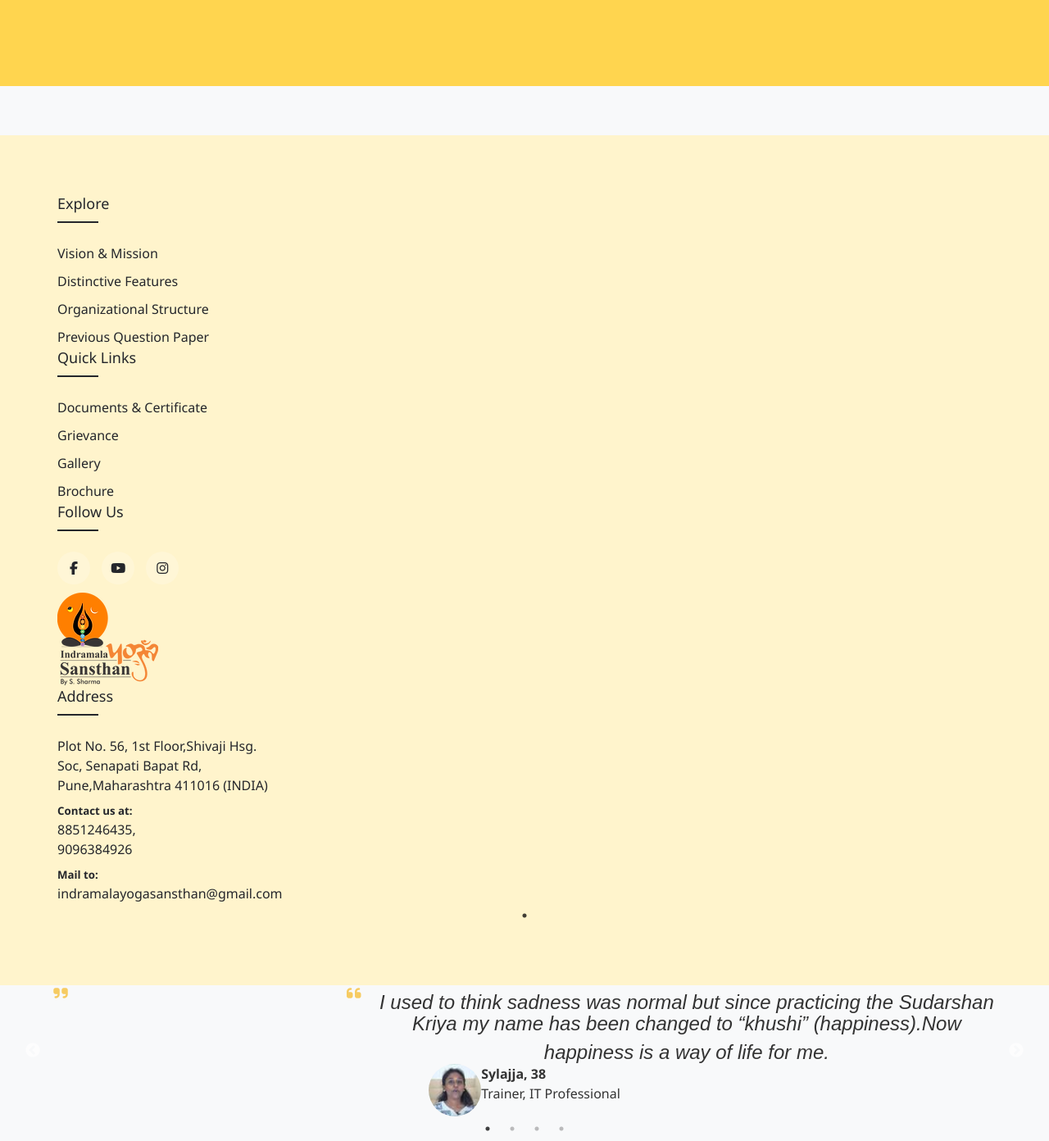
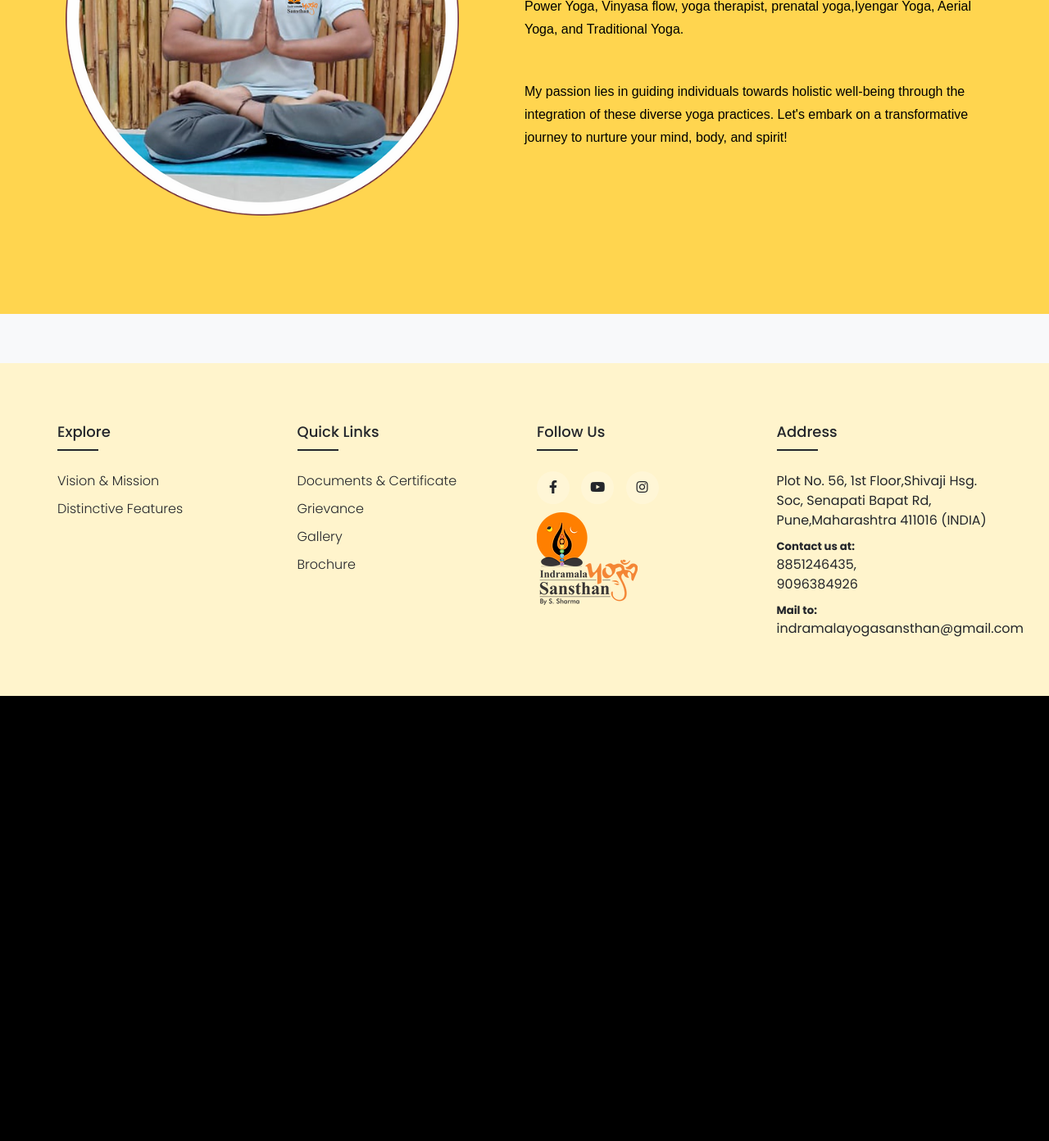
Before and after one commit to erratus/Yogaws, a Python web app: template templates/index.html in a window 1280 px wide. Shown: the part 1395-2787 px from the top of the page at 82% size. After the commit the page ends 2244 px from the top, so only its background shows below. Run offline with Jinja, Linux system fonts and the light colour scheme; the template is opened without the code that fills it, so the values that code supplies are empty; some libraries are stand-ins or nearby versions.

Commit message:
removed carousel and updated home page

```diff
--- a/static/styles/registration.css
+++ b/static/styles/registration.css
@@ -11,6 +11,10 @@
     justify-content: center;
     align-items: center;
 } */
+
+#open-model{
+    color: #ffffff;
+}
 
 .modal-content {
     background-color: #fff;
--- a/static/styles/style.css
+++ b/static/styles/style.css
@@ -58,15 +58,25 @@ body {
 }
 
 .header {
+    position: relative;
     background-color: #fff4cc;
     padding: 1rem 0;
-    text-align: center;
     border-bottom: 2px solid #e0e0e0;
     display: flex;
     justify-content: center;
     align-items: center;
-    gap: 1rem;
 }
+
+
+.auth-link {
+    position: absolute;
+    right: 1rem;
+    font-size: 1rem;
+    color: black;
+    text-decoration: none;
+    margin-right: 45px;
+}
+
 
 .header h1 {
     font-size: 2rem;
@@ -144,13 +154,14 @@ nav {
 }
 
 .hero {
-    background-image: url('https://images.unsplash.com/photo-1507525428034-b723cf961d3e?ixlib=rb-1.2.1&ixid=eyJhcHBfaWQiOjEyMDd9&auto=format&fit=crop&w=1950&q=80');
+    background-image: url("/static/assets/testbg.png");
     background-size: cover;
     background-position: center;
     color: #ffffff;
     text-align: center;
     padding: 10rem 0;
     position: relative;
+    height: 100vh;
 }
 
 .hero::after {
--- a/templates/index.html
+++ b/templates/index.html
@@ -12,7 +12,8 @@
     <body>
         <header class="header">
             <!-- <h1>Indramala Yoga stansta</h1> -->
-        <img src="/static/assets/website_icon.webp" alt="The Art of Living Logo">
+            <a href="#" class="auth-link" id="openModal">register/login</a>
+            <img src="/static/assets/website_icon.webp" alt="Indramala yoga sansthan logo" >
     </header>
     <nav>
         <ul class="nav-links">
@@ -75,9 +76,7 @@
         </ul>
     </nav>
     <section class="hero">
-        <h2>Making Life a Celebration</h2>
-        <p>Fostering well-being through breath, meditation & yoga programs since 1981</p>
-        <a a href="#" class="call-to-action" id="openModal">Find a Solution for...</a>
+        <p>Lorem ipsum dolor sit amet consectetur adipisicing elit. Neque cum in repudiandae quos porro sapiente nostrum consectetur ut, a voluptatem qui dicta labore recusandae, placeat magni aliquam voluptate suscipit laudantium!</p>
     </section>
 
     <section id="hello" class="hello-section">
@@ -143,7 +142,7 @@
                     <input type="submit" name="Submit" class="submit" value="SUBMIT">
                 </div>
 
-                <a href="/templates/success.html" id="alrchk">already logged in?</a>
+                <a href="/templates/success.html" id="alrchk">already have an account?</a>
             </form>
         </div>
     </div>
@@ -156,8 +155,6 @@
                     <ul>
                         <li><a href="/templates/visionNmission.html">Vision & Mission</a></li>
                         <li><a href="#">Distinctive Features</a></li>
-                        <li><a href="#">Organizational Structure</a></li>
-                        <li><a href="#">Previous Question Paper</a></li>
                     </ul>
                 </div>
                 <div class="footer-col">
@@ -189,102 +186,6 @@
             </div>
         </div>
     </footer>
-
-<head>
-    <meta charset="UTF-8">
-    <meta name="viewport" content="width=device-width, initial-scale=1.0">
-    <link rel="stylesheet" href="/static/styles/style.css">
-    <title>Document</title>
-    <link rel="stylesheet" href="https://cdnjs.cloudflare.com/ajax/libs/font-awesome/6.6.0/css/all.min.css" integrity="sha512-Kc323vGBEqzTmouAECnVceyQqyqdsSiqLQISBL29aUW4U/M7pSPA/gEUZQqv1cwx4OnYxTxve5UMg5GT6L4JJg==" crossorigin="anonymous" referrerpolicy="no-referrer" />
-    <link rel="stylesheet" href="https://cdnjs.cloudflare.com/ajax/libs/slick-carousel/1.9.0/slick.css" integrity="sha512-wR4oNhLBHf7smjy0K4oqzdWumd+r5/+6QO/vDda76MW5iug4PT7v86FoEkySIJft3XA0Ae6axhIvHrqwm793Nw==" crossorigin="anonymous" referrerpolicy="no-referrer" />
-    <link rel="stylesheet" href="https://cdnjs.cloudflare.com/ajax/libs/slick-carousel/1.9.0/slick-theme.min.css" integrity="sha512-17EgCFERpgZKcm0j0fEq1YCJuyAWdz9KUtv1EjVuaOz8pDnh/0nZxmU6BBXwaaxqoi9PQXnRWqlcDB027hgv9A==" crossorigin="anonymous" referrerpolicy="no-referrer" />
-<body>
-    <section class="mycarousel">
-        <div class="container">
-            <div class="carousel-item">
-                <p><sup><i class="fa-solid fa-quote-left"></i></sup>I used to think sadness was normal but since practicing the Sudarshan <br> Kriya my name has been changed to “khushi” (happiness).Now<br>happiness is a way of life for me.<sup><i class="fa-solid fa-quote-right"></i></sup></p>
-                <div class="person">
-                    <img src="/static/assets/Sylajja-60x60-f50_50.jpg" alt="">
-                    <ul>
-                        <li>Sylajja, 38</li>
-                        <li>Trainer, IT Professional</li>
-                    </ul>
-                </div>
-            </div>
-            <div class="carousel-item">
-                <p><sup><i class="fa-solid fa-quote-left"></i></sup>I used to think sadness was normal but since practicing the Sudarshan <br> Kriya my name has been changed to “khushi” (happiness).Now<br>happiness is a way of life for me.<sup><i class="fa-solid fa-quote-right"></i></sup></p>
-                <div class="person">
-                    <img src="/static/assets/Sylajja-60x60-f50_50.jpg" alt="">
-                    <ul>
-                        <li>Sylajja, 38</li>
-                        <li>Trainer, IT Professional</li>
-                    </ul>
-                </div>
-            </div>
-            <div class="carousel-item">
-                <p><sup><i class="fa-solid fa-quote-left"></i></sup>I used to think sadness was normal but since practicing the Sudarshan <br> Kriya my name has been changed to “khushi” (happiness).Now<br>happiness is a way of life for me.<sup><i class="fa-solid fa-quote-right"></i></sup></p>
-                <div class="person">
-                    <img src="/static/assets/Sylajja-60x60-f50_50.jpg" alt="">
-                    <ul>
-                        <li>Sylajja, 38</li>
-                        <li>Trainer, IT Professional</li>
-                    </ul>
-                </div>
-            </div>
-            <div class="carousel-item">
-                <p><sup><i class="fa-solid fa-quote-left"></i></sup>I used to think sadness was normal but since practicing the Sudarshan <br> Kriya my name has been changed to “khushi” (happiness).Now<br>happiness is a way of life for me.<sup><i class="fa-solid fa-quote-right"></i></sup></p>
-                <div class="person">
-                    <img src="/static/assets/Sylajja-60x60-f50_50.jpg" alt="">
-                    <ul>
-                        <li>Sylajja, 38</li>
-                        <li>Trainer, IT Professional</li>
-                    </ul>
-                </div>
-            </div>
-        </div>
-    </section>
-    <script src="https://cdnjs.cloudflare.com/ajax/libs/jquery/3.7.1/jquery.min.js" integrity="sha512-v2CJ7UaYy4JwqLDIrZUI/4hqeoQieOmAZNXBeQyjo21dadnwR+8ZaIJVT8EE2iyI61OV8e6M8PP2/4hpQINQ/g==" crossorigin="anonymous" referrerpolicy="no-referrer"></script>
-    <script src="https://cdnjs.cloudflare.com/ajax/libs/jquery-migrate/3.5.2/jquery-migrate.min.js" integrity="sha512-BzvgYEoHXuphX+g7B/laemJGYFdrq4fTKEo+B3PurSxstMZtwu28FHkPKXu6dSBCzbUWqz/rMv755nUwhjQypw==" crossorigin="anonymous" referrerpolicy="no-referrer"></script>
-    <script src="https://cdnjs.cloudflare.com/ajax/libs/slick-carousel/1.9.0/slick.min.js" integrity="sha512-HGOnQO9+SP1V92SrtZfjqxxtLmVzqZpjFFekvzZVWoiASSQgSr4cw9Kqd2+l8Llp4Gm0G8GIFJ4ddwZilcdb8A==" crossorigin="anonymous" referrerpolicy="no-referrer"></script>
-    <script type="text/javascript">
-            $('.container').slick({
-                dots: true,
-                infinite: true,
-                speed: 300,
-                slidesToShow: 1,
-                slidesToScroll: 1,
-                responsive: [
-                    {
-                    breakpoint: 1024,
-                    settings: {
-                        slidesToShow: 1,
-                        slidesToScroll: 1,
-                        infinite: true,
-                        dots: true
-                    }
-                    },
-                    {
-                    breakpoint: 600,
-                    settings: {
-                        slidesToShow: 1,
-                        slidesToScroll: 1
-                    }
-                    },
-                    {
-                    breakpoint: 480,
-                    settings: {
-                        slidesToShow: 1,
-                        slidesToScroll: 1
-                    }
-                    }
-                    // You can unslick at a given breakpoint now by adding:
-                    // settings: "unslick"
-                    // instead of a settings object
-                ]
-            });
-    </script>
-
-</body>
 <script src="https://code.jquery.com/jquery-3.5.1.slim.min.js"></script>
 <script src="https://cdn.jsdelivr.net/npm/popper.js@1.16.1/dist/umd/popper.min.js"></script>
 <script src="https://stackpath.bootstrapcdn.com/bootstrap/4.5.2/js/bootstrap.min.js"></script>
```
Also changed, not shown: static/assets/bg.jpg (added), static/assets/bg1.jpg (added), static/assets/testbg.png (added), static/assets/yogapose1.jpg (deleted), static/assets/yogapose1.png (added), static/assets/yogapose2.jpg (deleted), static/assets/yogapose2.png (added).
